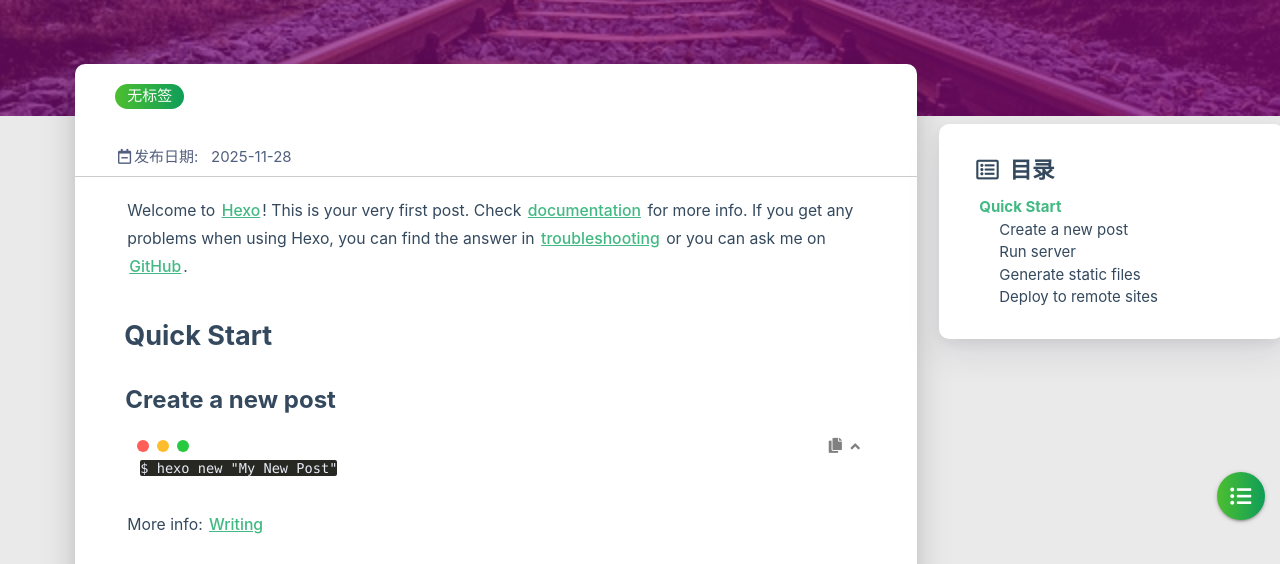
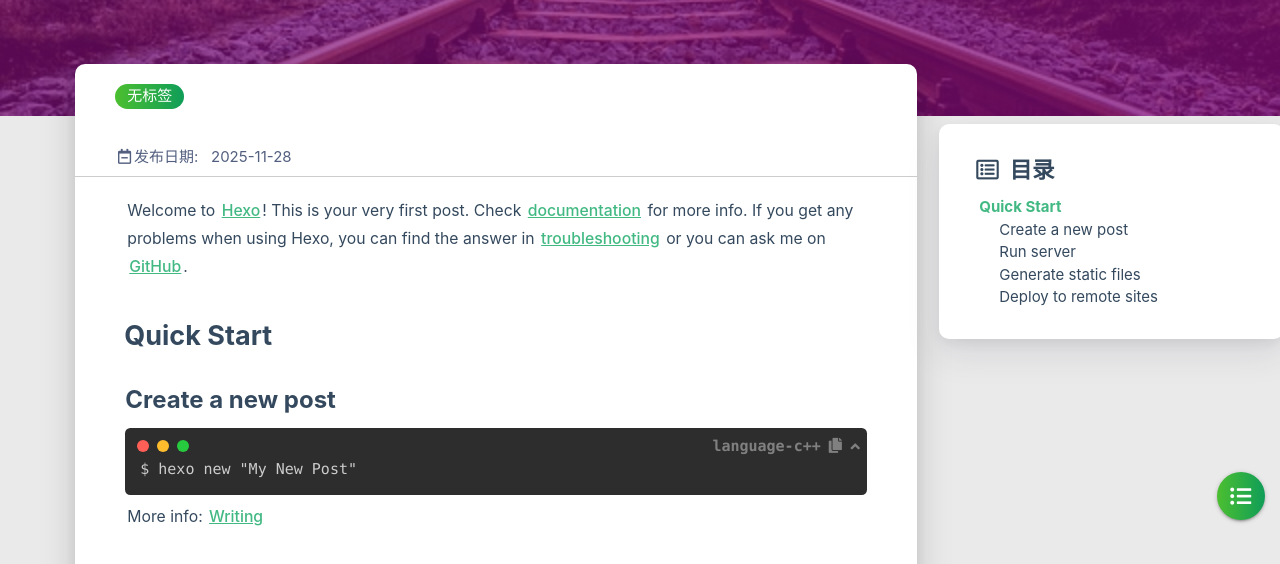
Before and after one commit to wangqy031216-cloud/arn01d.github.io, a plain HTML site: page 2025/11/28/hello-world/index.html in a window 1280 px wide. Shown: the part 204-768 px from the top of the page. Drawn offline with Linux system fonts and the light colour scheme; some packages are replaced by stand-ins of ours; no server answers; a script that the page names is missing.

Commit message:
Site updated: 2025-11-29 13:46:27

```diff
--- a/2025/11/28/hello-world/index.html
+++ b/2025/11/28/hello-world/index.html
@@ -465,7 +465,7 @@
         <div class="card-content article-card-content">
             <div id="articleContent">
                 <p>Welcome to <a target="_blank" rel="noopener" href="https://hexo.io/">Hexo</a>! This is your very first post. Check <a target="_blank" rel="noopener" href="https://hexo.io/docs/">documentation</a> for more info. If you get any problems when using Hexo, you can find the answer in <a target="_blank" rel="noopener" href="https://hexo.io/docs/troubleshooting.html">troubleshooting</a> or you can ask me on <a target="_blank" rel="noopener" href="https://github.com/hexojs/hexo/issues">GitHub</a>.</p>
-<h2 id="Quick-Start"><a href="#Quick-Start" class="headerlink" title="Quick Start"></a>Quick Start</h2><h3 id="Create-a-new-post"><a href="#Create-a-new-post" class="headerlink" title="Create a new post"></a>Create a new post</h3><pre><code>$ hexo new &quot;My New Post&quot;
+<h2 id="Quick-Start"><a href="#Quick-Start" class="headerlink" title="Quick Start"></a>Quick Start</h2><h3 id="Create-a-new-post"><a href="#Create-a-new-post" class="headerlink" title="Create a new post"></a>Create a new post</h3><pre class=" language-language-c++"><code class="language-language-c++">$ hexo new "My New Post"
 </code></pre>
 <p>More info: <a target="_blank" rel="noopener" href="https://hexo.io/docs/writing.html">Writing</a></p>
 <h3 id="Run-server"><a href="#Run-server" class="headerlink" title="Run server"></a>Run server</h3><pre class=" language-language-bash"><code class="language-language-bash">$ hexo server
```
